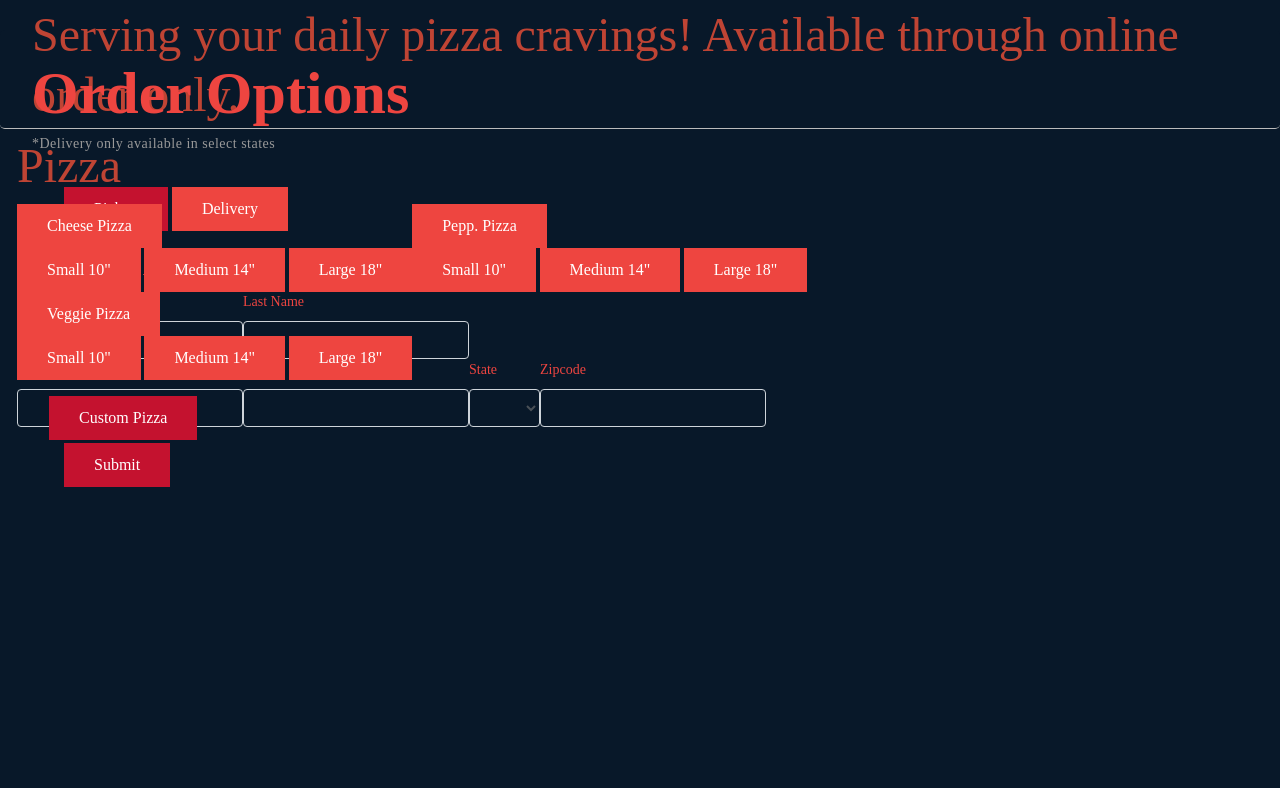
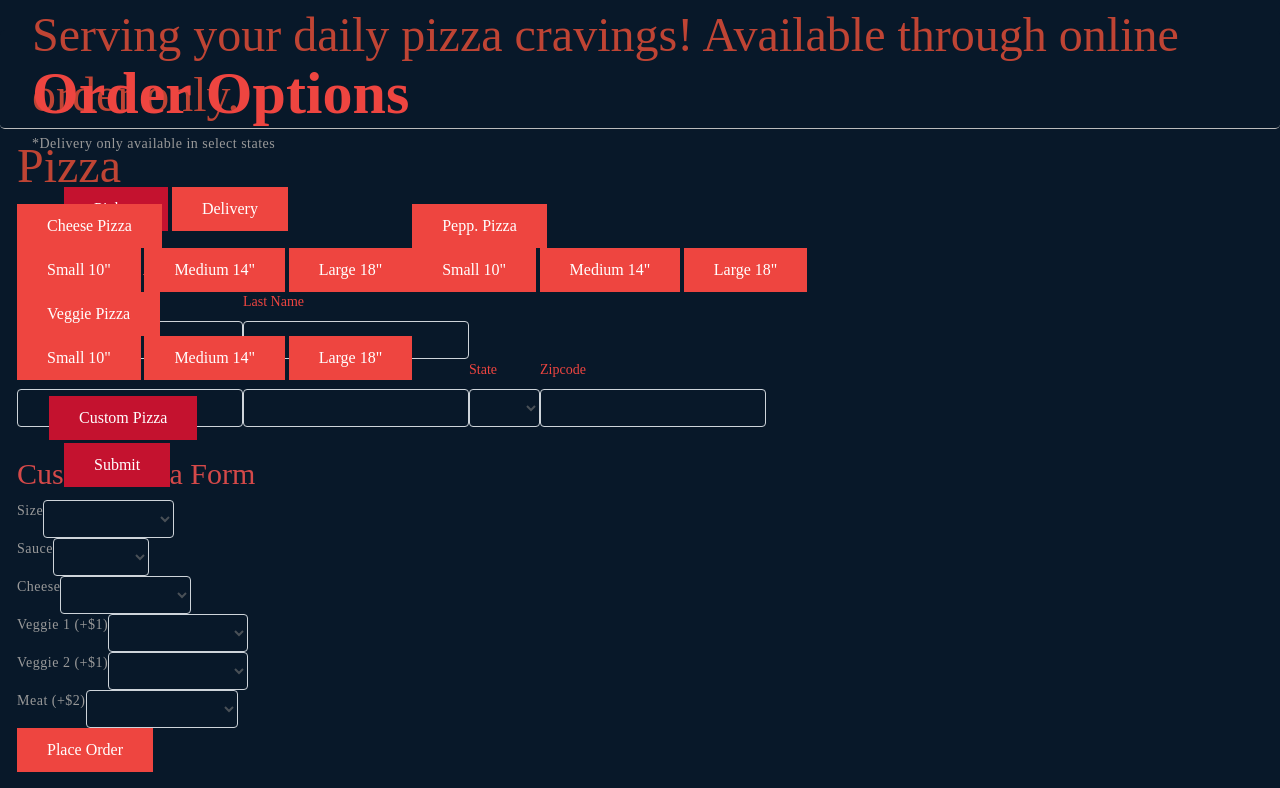
Before and after one commit to reubie/Pizzarea, a plain HTML site: page index.html in a window 1280 px wide. Shown: the part 1968-2756 px from the top of the page. Before the commit the page ends 2471 px from the top, so only its background shows below. Drawn offline with nearby package versions, Linux system fonts and the light colour scheme.

Commit message:
add form to create your own pizza

```diff
--- a/index.html
+++ b/index.html
@@ -262,6 +262,87 @@
                 </div>
                 <button type="btn" class="btn btn-primary" id="custom-pizza-btn">Custom Pizza</button>
 
+    <!-- Custom Pizza Form Start -->
+
+                <form class="form-group" id="custom-pizza">
+                    <div id="form-content">
+                    <h3 id="form-header">Custom Pizza Form</h3>
+                    <div class="row container">
+                        <div class="col-xs-6"><p>Size</p></div>
+                        <div class="col-xs-6" class="form-option">
+                        <select required class="form-control" id="size">
+                            <option></option>
+                            <option value="Small 10 in.">Small, 10"</option>
+                            <option value="Medium 14 in.">Medium, 14"</option>
+                            <option value="Large 18 in.">Large, 18"</option>
+                        </select>
+                        </div>
+                    </div>
+                    <div class="row container">
+                        <div class="col-xs-6"><p>Sauce</p></div>
+                        <div class="col-xs-6" class="form-option">
+                        <select required class="form-control" id="sauce">
+                            <option></option>
+                            <option value="tomato sauce">Tomato</option>
+                            <option value="alfredo sauce">Alfredo</option>
+                        </select>
+                        </div>
+                    </div>
+                    <div class="row container">
+                        <div class="col-xs-6"><p>Cheese</p></div>
+                        <div class="col-xs-6" class="form-option">
+                        <select required class="form-control" id="cheese">
+                            <option></option>
+                            <option value="cheese">Cheese</option>
+                            <option value="light cheese">Light Cheese</option>
+                            <option value="extra cheese">Extra Cheese</option>
+                            <option value="no cheese">None</option>
+                        </select>
+                        </div>
+                    </div>
+                    <div class="row container">
+                        <div class="col-xs-6"><p>Veggie 1 (+$1)</p></div>
+                        <div class="col-xs-6" class="form-option">
+                        <select required class="form-control" id="veggie1">
+                            <option></option>
+                            <option value="onions">Onions</option>
+                            <option value="green peppers">Green Peppers</option>
+                            <option value="olives">Black Olives</option>
+                            <option value="spinach">Spinach</option>
+                            <option value="mushrooms">Mushrooms</option>
+                        </select>
+                        </div>
+                    </div>
+                    <div class="row container">
+                        <div class="col-xs-6"><p>Veggie 2 (+$1)</p></div>
+                        <div class="col-xs-6" class="form-option">
+                        <select required class="form-control" id="veggie2">
+                            <option></option>
+                            <option value="onions">Onions</option>
+                            <option value="green peppers">Green Peppers</option>
+                            <option value="olives">Black Olives</option>
+                            <option value="spinach">Spinach</option>
+                            <option value="mushrooms">Mushrooms</option>
+                        </select>
+                        </div>
+                    </div>
+                    <div class="row container">
+                        <div class="col-xs-6"><p>Meat (+$2)</p></div>
+                        <div class="col-xs-6" class="form-option">
+                        <select required class="form-control" id="meat">
+                            <option></option>
+                            <option value="chicken">Chicken</option>
+                            <option value="pepperoni">Pepperoni</option>
+                            <option value="bacon">Canadian Bacon</option>
+                            <option value="sausage">Sausage</option>
+                        </select>
+                        </div>
+                    </div>
+                    </div>
+                    <button type="submit" class="btn btn-danger" id="submit-custom-pizza">Place Order</button>
+                </form>
+<!-- Custom Pizza Form End -->
+
 </div>
 <script src="./js/scripts.js"></script>
 </body>
```
